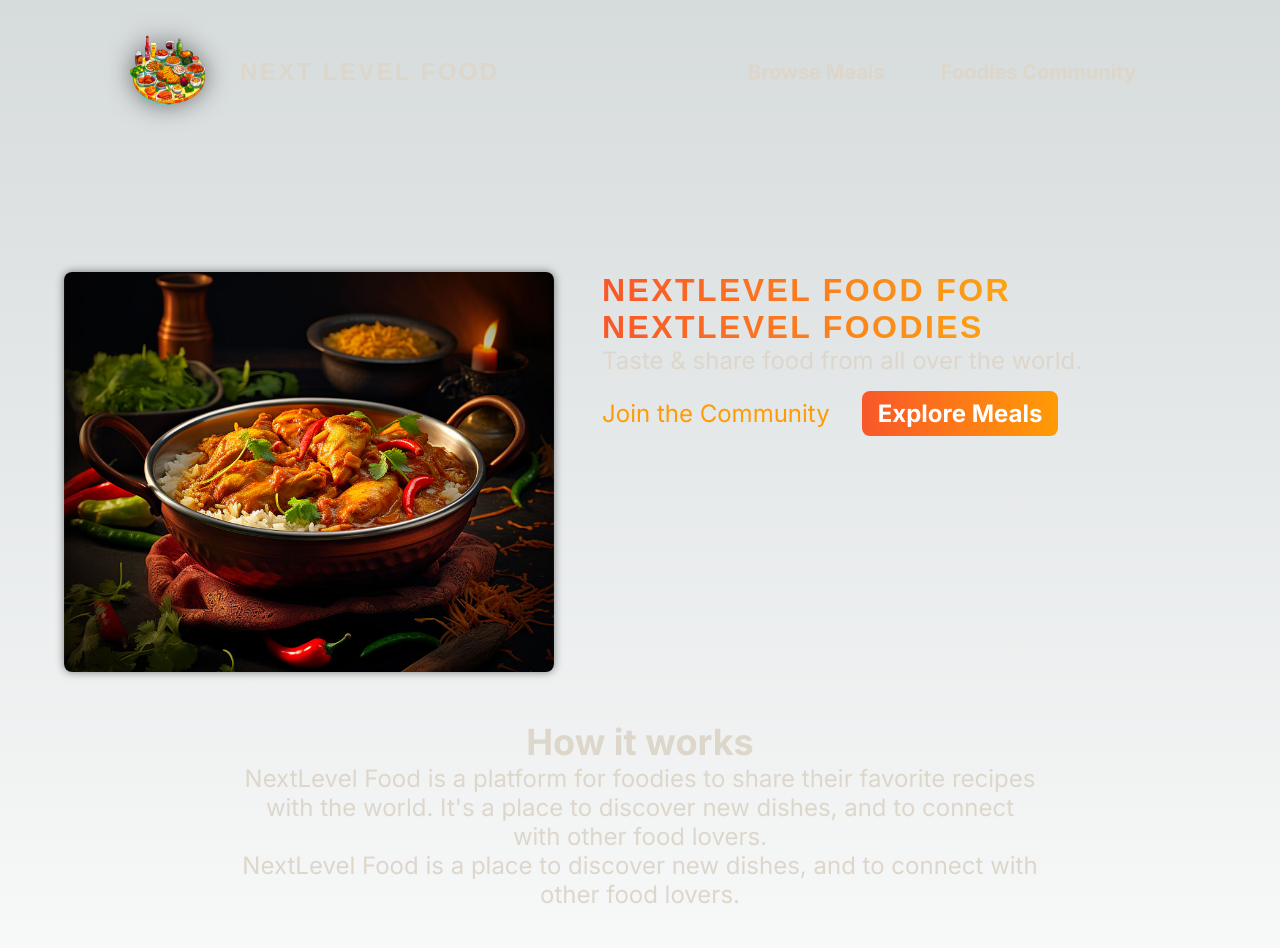
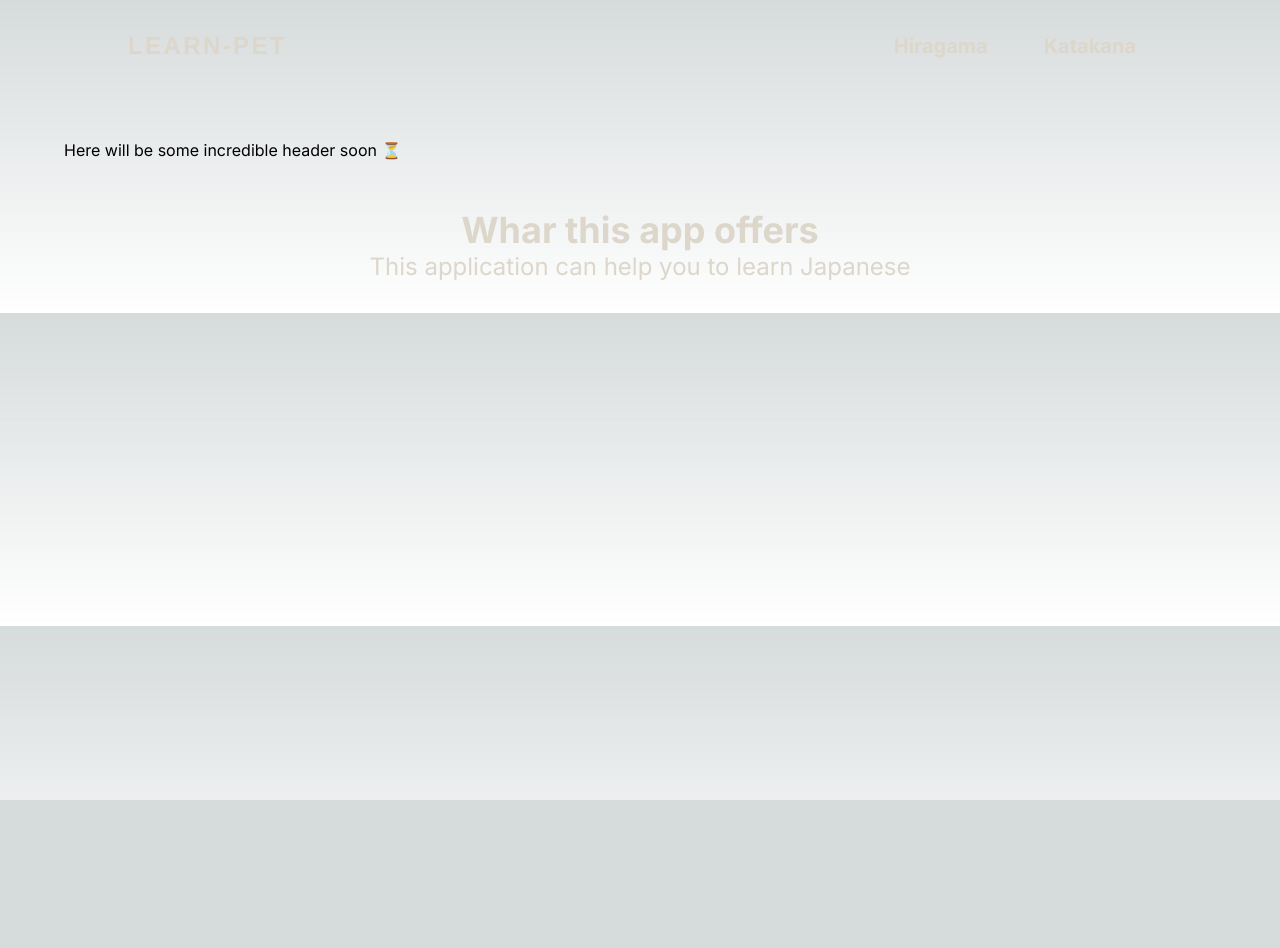
Before and after one commit to dimadidyk0/learn-nexjs, a Next.js app: page / in a window 1280 px wide. Shown: the top 948 px of the page. After the commit the page ends 800 px from the top, so only its background shows below. Built offline with nearby package versions, Linux system fonts and the light colour scheme.

Commit message:
chore: remove useless lessons pages

```diff
--- a/src/app/layout.tsx
+++ b/src/app/layout.tsx
@@ -19,11 +19,6 @@ export default function RootLayout({
     <html lang="en">
       <body className={inter.className}>
         <Header />
-
-        <br />
-        <br />
-        <br />
-        <br />
         {children}
       </body>
     </html>
--- a/src/app/page.tsx
+++ b/src/app/page.tsx
@@ -1,49 +1,18 @@
 import Link from "next/link";
 import s from "./page.module.css";
-import ImageSlideshow from "@/components/ImageSlideshow/ImageSlideshow";
 
 export default function Home() {
   return (
     <>
       <header className={s.header}>
-        <div className={s.slideshow}>
-          <ImageSlideshow />
-        </div>
-        <div>
-          <div className={s.hero}>
-            <h1>NextLevel Food for NextLevel Foodies</h1>
-            <p>Taste & share food from all over the world.</p>
-          </div>
-          <div className={s.cta}>
-            <Link href="/community">Join the Community</Link>
-            <Link href="/meals">Explore Meals</Link>
-          </div>
-        </div>
+        Here will be some incredible header soon ⏳
       </header>
+
       <main>
         <section className={s.section}>
-          <h2>How it works</h2>
+          <h2>Whar this app offers</h2>
           <p>
-            NextLevel Food is a platform for foodies to share their favorite
-            recipes with the world. It&apos;s a place to discover new dishes, and to
-            connect with other food lovers.
-          </p>
-          <p>
-            NextLevel Food is a place to discover new dishes, and to connect
-            with other food lovers.
-          </p>
-        </section>
-
-        <section className={s.section}>
-          <h2>Why NextLevel Food?</h2>
-          <p>
-            NextLevel Food is a platform for foodies to share their favorite
-            recipes with the world. It&apos;s a place to discover new dishes, and to
-            connect with other food lovers.
-          </p>
-          <p>
-            NextLevel Food is a place to discover new dishes, and to connect
-            with other food lovers.
+            This application can help you to learn Japanese
           </p>
         </section>
       </main>
--- a/src/components/Header/Header.module.css
+++ b/src/components/Header/Header.module.css
@@ -58,10 +58,3 @@
   text-transform: uppercase;
   font-size: 1.5rem;
 }
-
-.logo img {
-  width: 5rem;
-  height: 5rem;
-  object-fit: contain;
-  filter: drop-shadow(0 0 0.75rem rgba(0, 0, 0, 0.5));
-}
--- a/src/components/Header/Header.tsx
+++ b/src/components/Header/Header.tsx
@@ -13,17 +13,16 @@ export default function Header() {
   return (
     <header className={s.header}>
       <Link className={s.logo} href="/">
-        <Image src={logoImg} alt="A plate with a food on it" priority />
-        Next Level food
+        Learn-Pet
       </Link>
 
       <nav className={s.nav}>
         <ul>
           <li>
-            <Link href={"/meals"} className={path.startsWith("/meals") ? s.active : ''}>Browse Meals</Link>
+            <Link href={"/hiragana"} className={path.startsWith("/hiragana") ? s.active : ''}>Hiragama</Link>
           </li>
           <li>
-            <Link href={"/community"}  className={path.startsWith("/community") ? s.active : ''}>Foodies Community</Link>
+            <Link href={"/katakana"}  className={path.startsWith("/katakana") ? s.active : ''}>Katakana</Link>
           </li>
         </ul>
       </nav>
--- a/src/components/ImageSlideshow/ImageSlideshow.module.css
+++ /dev/null
@@ -1,26 +0,0 @@
-.slideshow {
-  position: relative;
-  width: 100%;
-  height: 100%;
-  border-radius: 8px;
-  overflow: hidden;
-  box-shadow: 0 0 0.5rem rgba(0, 0, 0, 0.5);
-}
-
-.slideshow img {
-  width: 100%;
-  height: 100%;
-  object-fit: cover;
-  position: absolute;
-  top: 0;
-  left: 0;
-  opacity: 0;
-  transform: scale(1.1) translateX(-1rem) rotate(-5deg);
-  transition: all 0.5s ease-in-out;
-}
-
-.slideshow .active {
-  z-index: 1;
-  opacity: 1;
-  transform: scale(1) translateX(0) rotate(0);
-}
--- a/src/components/ImageSlideshow/ImageSlideshow.tsx
+++ /dev/null
@@ -1,49 +0,0 @@
-"use client";
-import { useEffect, useState } from 'react';
-import Image from 'next/image';
-
-import burgerImg from '@/assets/burger.jpg';
-import curryImg from '@/assets/curry.jpg';
-import dumplingsImg from '@/assets/dumplings.jpg';
-import macncheeseImg from '@/assets/macncheese.jpg';
-import pizzaImg from '@/assets/pizza.jpg';
-import schnitzelImg from '@/assets/schnitzel.jpg';
-import tomatoSaladImg from '@/assets/tomato-salad.jpg';
-import s from './ImageSlideshow.module.css';
-
-const images = [
-  { image: burgerImg, alt: 'A delicious, juicy burger' },
-  { image: curryImg, alt: 'A delicious, spicy curry' },
-  { image: dumplingsImg, alt: 'Steamed dumplings' },
-  { image: macncheeseImg, alt: 'Mac and cheese' },
-  { image: pizzaImg, alt: 'A delicious pizza' },
-  { image: schnitzelImg, alt: 'A delicious schnitzel' },
-  { image: tomatoSaladImg, alt: 'A delicious tomato salad' },
-];
-
-export default function ImageSlideshow() {
-  const [currentImageIndex, setCurrentImageIndex] = useState(0);
-
-  useEffect(() => {
-    const interval = setInterval(() => {
-      setCurrentImageIndex((prevIndex) =>
-        prevIndex < images.length - 1 ? prevIndex + 1 : 0
-      );
-    }, 5000);
-
-    return () => clearInterval(interval);
-  }, []);
-
-  return (
-    <div className={s.slideshow}>
-      {images.map((image, index) => (
-        <Image
-          key={index}
-          src={image.image}
-          className={index === currentImageIndex ? s.active : ''}
-          alt={image.alt}
-        />
-      ))}
-    </div>
-  );
-}
```
Also changed, not shown: src/components/MealItem/MealItem.module.css (deleted, +0 -75 lines), src/components/MealItem/MealItem.tsx (deleted, +0 -28 lines).
